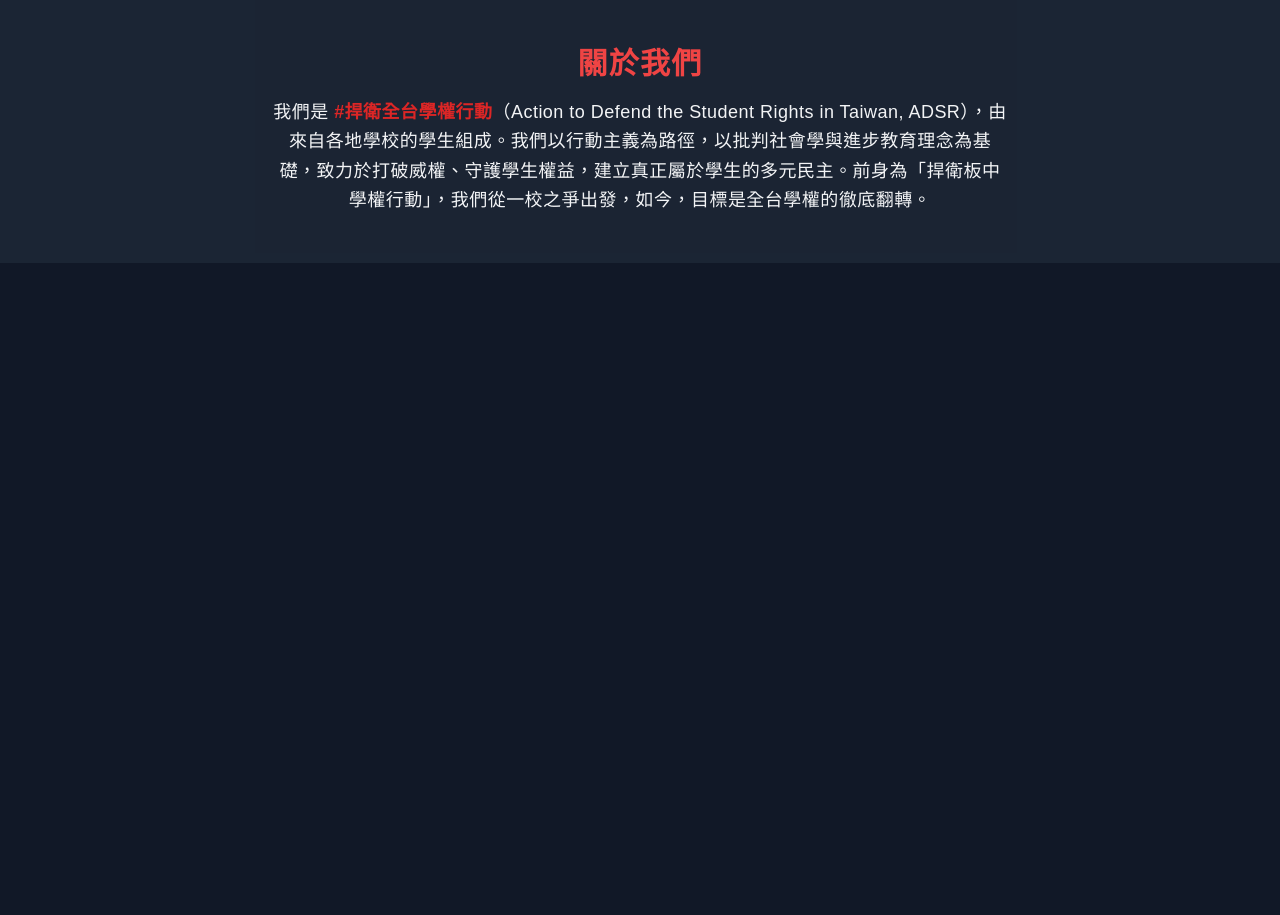
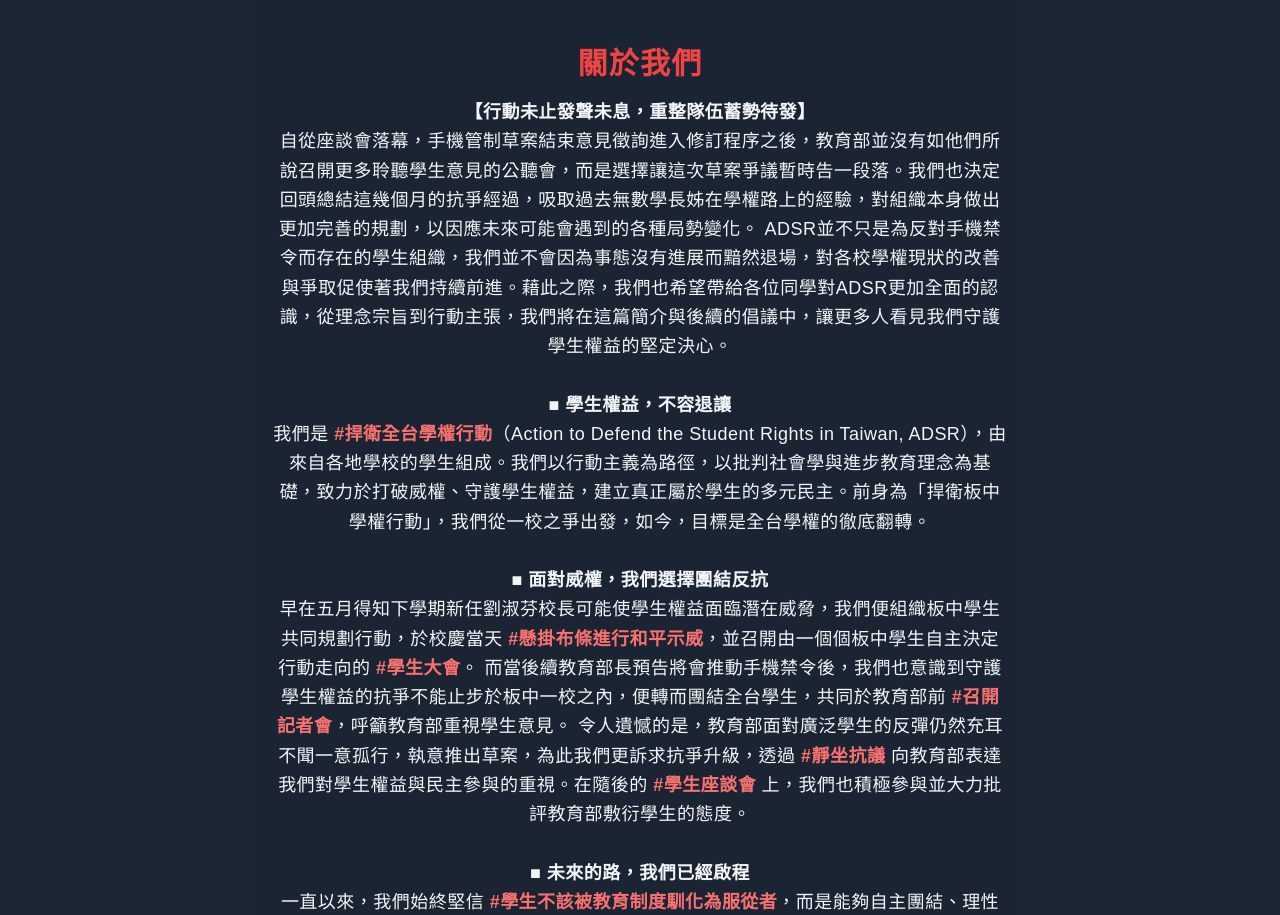
Before and after one commit to ivantw829/adsr.tw, a plain HTML site: page index.html in a window 1280 px wide. Shown: the part 802-1717 px from the top of the page. Before the commit the page ends 1065 px from the top, so only its background shows below. Drawn offline with nearby package versions, Linux system fonts and the light colour scheme; a web font is replaced by a local one.

Commit message:
feat: 更新關於我們的介紹段落，強調學生權益與行動主義的堅定決心

```diff
--- a/index.html
+++ b/index.html
@@ -61,7 +61,32 @@
         <div class="container mx-auto px-4 max-w-3xl text-center">
             <h3 class="text-3xl font-bold text-red-500 mb-4">關於我們</h3>
             <p class="text-lg text-gray-100 leading-relaxed font-source-han">
-                我們是 <span class="font-bold text-red-600">#捍衛全台學權行動</span>（Action to Defend the Student Rights in Taiwan, ADSR），由來自各地學校的學生組成。我們以行動主義為路徑，以批判社會學與進步教育理念為基礎，致力於打破威權、守護學生權益，建立真正屬於學生的多元民主。前身為「捍衛板中學權行動」，我們從一校之爭出發，如今，目標是全台學權的徹底翻轉。
+
+                <strong>【行動未止發聲未息，重整隊伍蓄勢待發】</strong><br>
+
+                自從座談會落幕，手機管制草案結束意見徵詢進入修訂程序之後，教育部並沒有如他們所說召開更多聆聽學生意見的公聽會，而是選擇讓這次草案爭議暫時告一段落。我們也決定回頭總結這幾個月的抗爭經過，吸取過去無數學長姊在學權路上的經驗，對組織本身做出更加完善的規劃，以因應未來可能會遇到的各種局勢變化。
+
+                ADSR並不只是為反對手機禁令而存在的學生組織，我們並不會因為事態沒有進展而黯然退場，對各校學權現狀的改善與爭取促使著我們持續前進。藉此之際，我們也希望帶給各位同學對ADSR更加全面的認識，從理念宗旨到行動主張，我們將在這篇簡介與後續的倡議中，讓更多人看見我們守護學生權益的堅定決心。
+
+                <br><br>
+                <strong>■ 學生權益，不容退讓</strong><br>
+                我們是 <span class="text-red-400 font-bold">#捍衛全台學權行動</span>（Action to Defend the Student Rights in Taiwan, ADSR），由來自各地學校的學生組成。我們以行動主義為路徑，以批判社會學與進步教育理念為基礎，致力於打破威權、守護學生權益，建立真正屬於學生的多元民主。前身為「捍衛板中學權行動」，我們從一校之爭出發，如今，目標是全台學權的徹底翻轉。
+
+                <br><br>
+                <strong>■ 面對威權，我們選擇團結反抗</strong><br>
+                早在五月得知下學期新任劉淑芬校長可能使學生權益面臨潛在威脅，我們便組織板中學生共同規劃行動，於校慶當天 <span class="text-red-400 font-bold">#懸掛布條進行和平示威</span>，並召開由一個個板中學生自主決定行動走向的 <span class="text-red-400 font-bold">#學生大會</span>。
+
+                而當後續教育部長預告將會推動手機禁令後，我們也意識到守護學生權益的抗爭不能止步於板中一校之內，便轉而團結全台學生，共同於教育部前 <span class="text-red-400 font-bold">#召開記者會</span>，呼籲教育部重視學生意見。
+
+                令人遺憾的是，教育部面對廣泛學生的反彈仍然充耳不聞一意孤行，執意推出草案，為此我們更訴求抗爭升級，透過 <span class="text-red-400 font-bold">#靜坐抗議</span> 向教育部表達我們對學生權益與民主參與的重視。在隨後的 <span class="text-red-400 font-bold">#學生座談會</span> 上，我們也積極參與並大力批評教育部敷衍學生的態度。
+
+                <br><br>
+                <strong>■ 未來的路，我們已經啟程</strong><br>
+                一直以來，我們始終堅信 <span class="text-red-400 font-bold">#學生不該被教育制度馴化為服從者</span>，而是能夠自主團結、理性辯論、積極行動的公民。我們鑽研政策、數據與法規，只為捍衛那份屬於我們的權利。我們在行動中學習，在抵抗中團結，讓社會看見學生的思想深度與行動能量。
+
+                學生權益與民主參與的理念未竟，ADSR不會止步於一次抗爭或一場記者會。我們是一個胸懷遠志且持續行動的倡議組織，要讓學生不再是「被大人管理的對象」，我們必須累積一代青年的反抗意識，拓展一條屬於學生群體的民主之路。
+
+                正因如此，我們透過這段時間全面地強化自身的論述基礎與行動能量，有助於每位成員的努力，我們不僅更新了我們的視覺設計，也準備展開各種學權相關的論述、活動甚至倡議，將在接下來的時間裡，逐步向大家介紹我們的計畫，持續擴大學權討論的場域與倡議行動的能量。
             </p>
         </div>
     </section>
```
